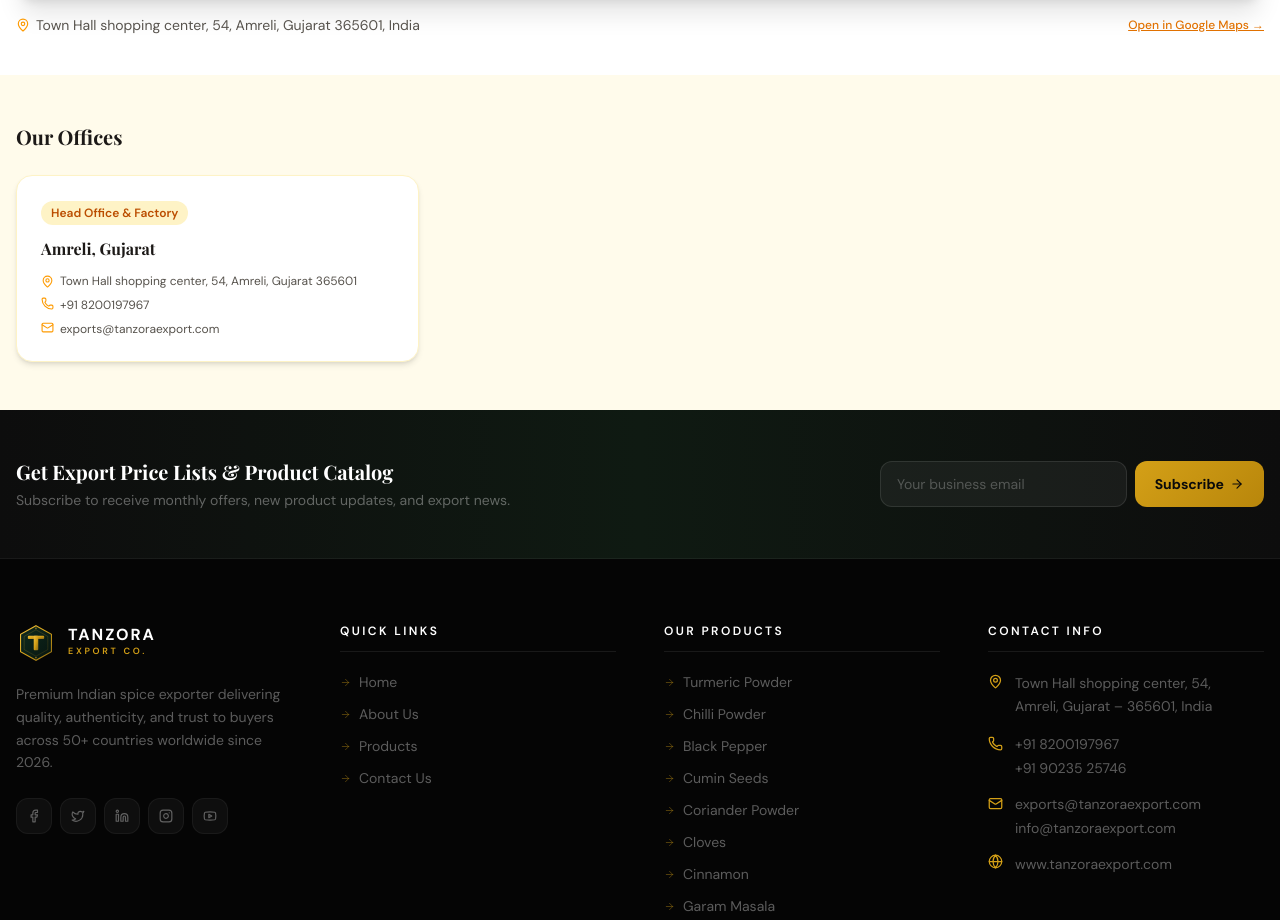
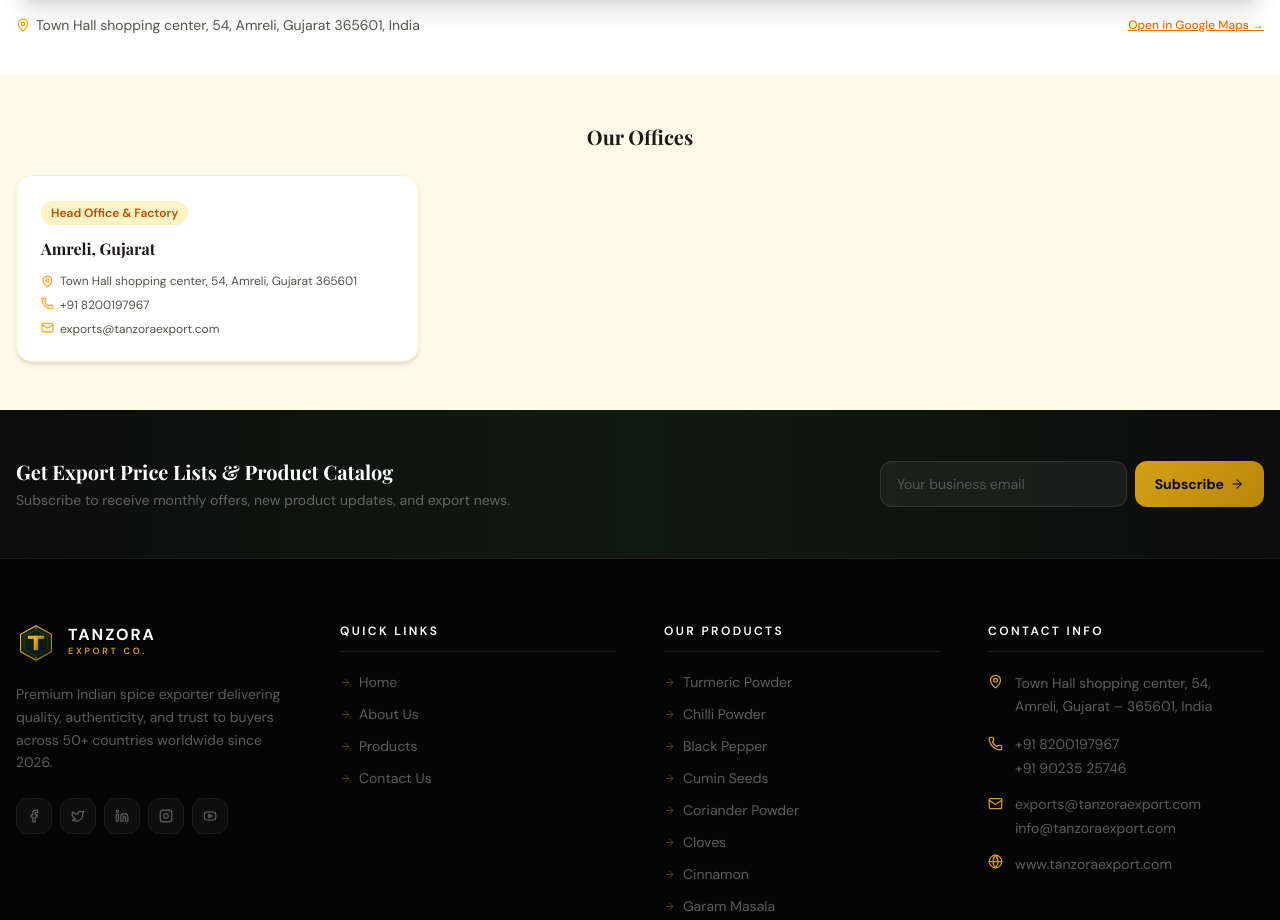
Before and after one commit to UtsavDevani90/import-export-, a React (Vite) app: page /contact in a window 1280 px wide. Shown: the part 1946-2866 px from the top of the page. Built offline with nearby package versions, Linux system fonts and the light colour scheme; a web font is replaced by a local one.

Commit message:
Center office section heading

```diff
--- a/src/app/pages/Contact.tsx
+++ b/src/app/pages/Contact.tsx
@@ -437,7 +437,9 @@ export function Contact() {
       {/* ── Branch Offices ── */}
       <section className="py-12 px-4 bg-amber-50">
         <div className="max-w-7xl mx-auto">
-          <h2 className="text-stone-900 font-bold text-xl mb-6">Our Offices</h2>
+          <h2 className="text-stone-900 font-bold text-xl mb-6 text-center">
+            Our Offices
+            </h2>
           <div className="grid grid-cols-1 sm:grid-cols-3 gap-5">
             {[
               {
```
